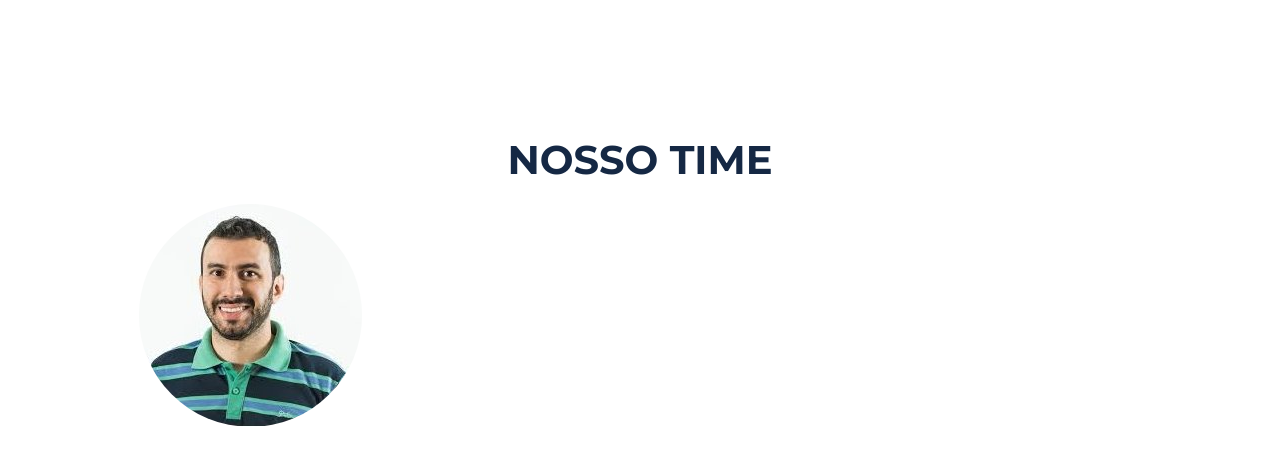
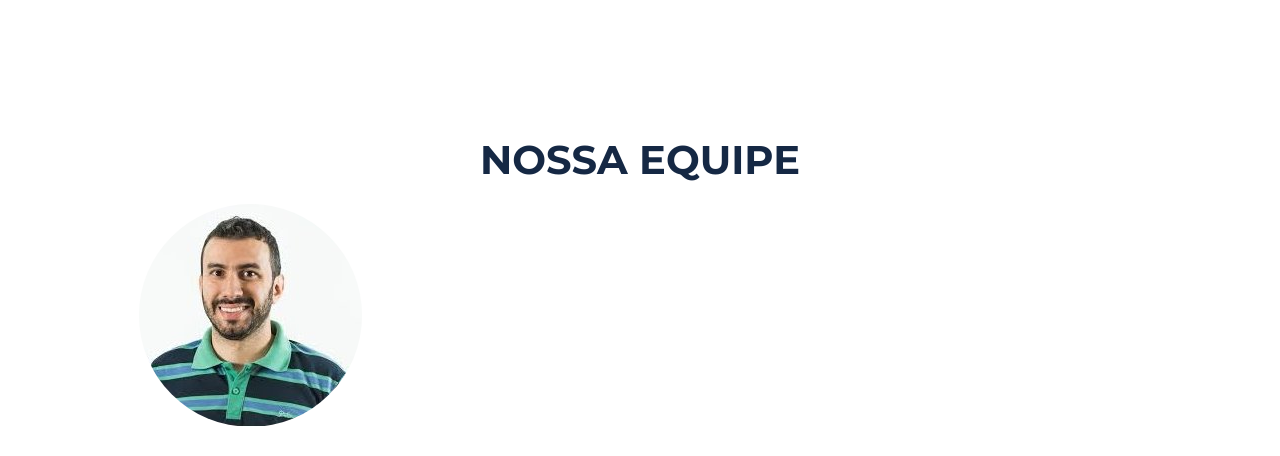
Before and after one commit to AlexandreMagno86/gerentedesucesso, a plain HTML site: page index.html in a window 1280 px wide. Shown: the part 2940-3396 px from the top of the page. Drawn offline with nearby package versions, Linux system fonts and the light colour scheme; a web font is replaced by a local one.

Commit message:
Update index.html

```diff
--- a/index.html
+++ b/index.html
@@ -236,9 +236,9 @@
         <div class="container">
             <div class="row">
                 <div class="col-lg-12 text-center">
-                    <h2 class="section-heading">Nosso Time</h2>
+                    <h2 class="section-heading">Nossa Equipe</h2>
 					<!--
-				  <h3 class="section-subheading text-muted">O nosso time busca sempre nas parcerias o papel de grande aliada. Pensando nisso, atuamos consultivamente para que a tudo funcione à favor do negócio e da estratégia, apoiando a busca de resultados.</h3>
+				  <h3 class="section-subheading text-muted">Nossa equipe busca sempre nas parcerias o papel de grande aliada. Pensando nisso, atuamos consultivamente para que a tudo funcione à favor do negócio e da estratégia, apoiando a busca de resultados.</h3>
 					-->
 	 </div>
             </div>
```
